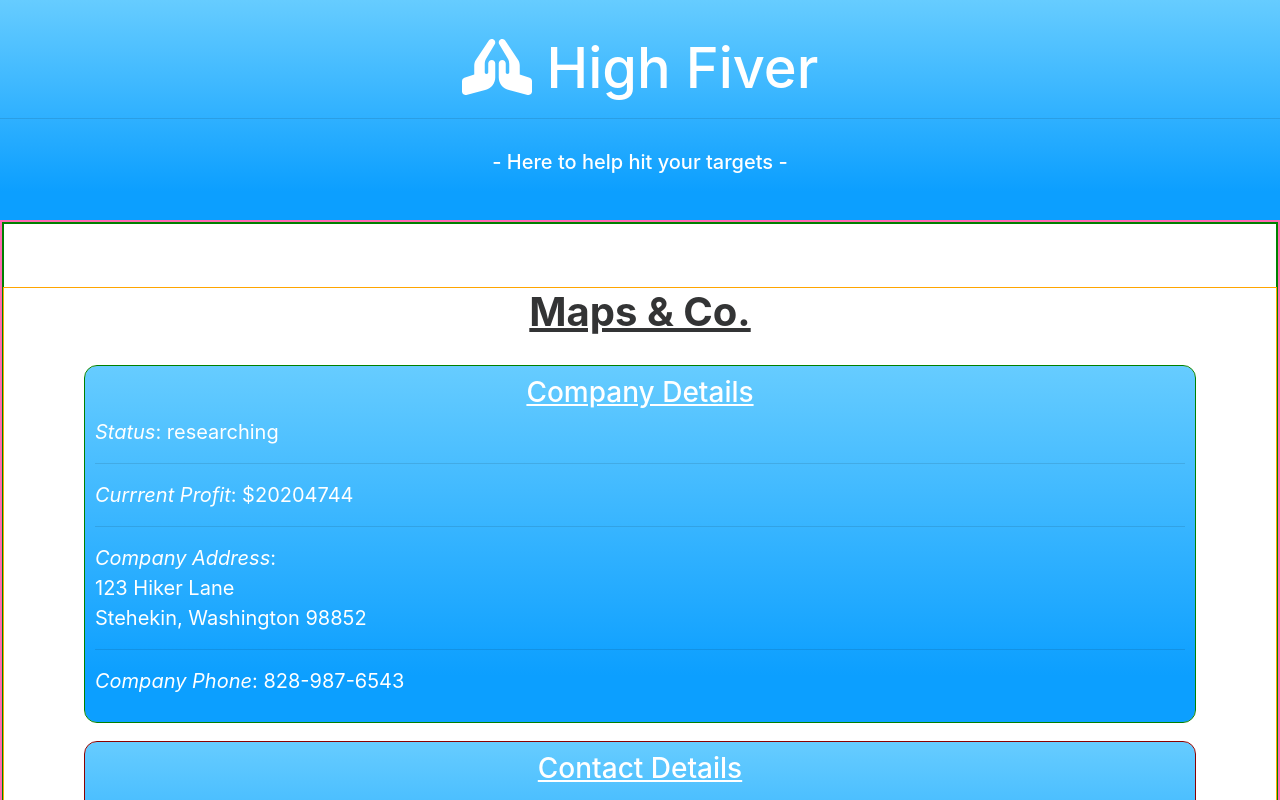
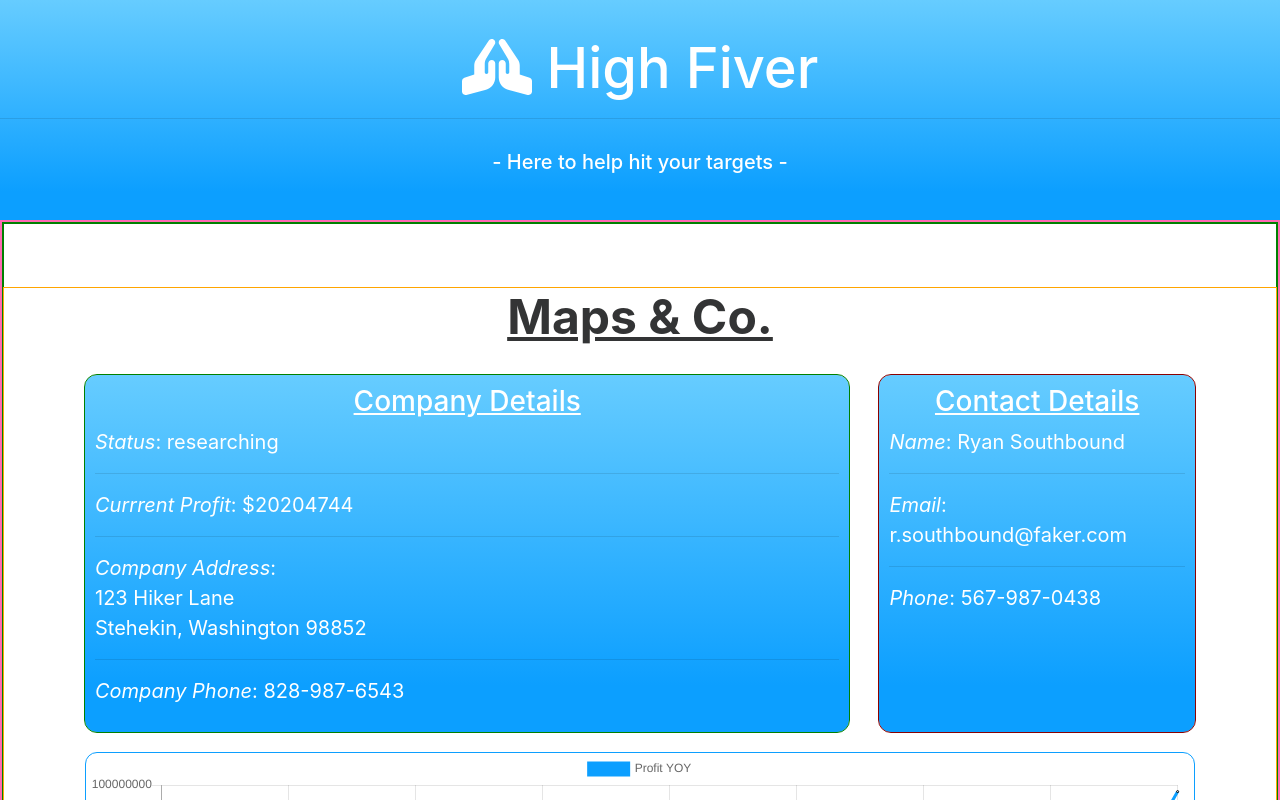
Before and after one commit to adebruyne/high_five, a React (Create React App) app: page / in a window 1280 px wide. Shown: the top 800 px of the page. Built offline with nearby package versions, Linux system fonts and the light colour scheme.

Commit message:
adds styling to edit form. Still needs refactoring

```diff
--- a/src/components/CompanyDetailHolder.js
+++ b/src/components/CompanyDetailHolder.js
@@ -19,6 +19,8 @@ class CompanyDetailHolder extends Component {
             <div className='company-detail-holder'>
                 <div className="container">
                     <h1 className="company-detail-header"><strong>{this.props.currentCompany.company_name}</strong></h1>
+                    <div className="company-detail-div-fullscreen">
+                        <div className="company-detail-div2-fullscreen">
                             <CompanyDetails
                                 status={this.props.currentCompany.status}
                                 currentProfit={this.props.currentCompany.current_profit}
@@ -28,8 +30,10 @@ class CompanyDetailHolder extends Component {
                             <CompanyContacts
                                 contact={this.props.currentCompany.company_contact}
                             />
+                        </div>
                         <Chart
                             profit={this.props.currentCompany.finance} />
+                    </div>
                     <div className="btn-div">
                         <button className="btn-edit-company" onClick={(e) => {
                             e.preventDefault();
--- a/src/components/Home.js
+++ b/src/components/Home.js
@@ -24,19 +24,27 @@ class Home extends Component {
 
     render() {
         // find the company selected to display in detail view
-        const theCurrentCompany = this.state.data.find(theOne => {
+        let theCurrentCompany = this.state.data.find(theOne => {
             return this.state.selectedCompany === theOne.id;
         })
+
         return (
             <div className="home">
+
                 <div className="main-holder">
                     {this.state.isEdit ?
-                        (<form onSubmit={this._onEditSubmit.bind(this)}>
+                        (<form
+                            className="edit-form container"
+                            onSubmit={this._onEditSubmit.bind(this)}>
+                            <h3>Edit Company</h3>
+                            <label>Company Name:
                                 <input type="text"
                                     placeholder={theCurrentCompany.company_name}
                                     defaultValue={theCurrentCompany.company_name}
                                     ref="company_name" />
+                            </label>
                             <br />
+                            <label>Company Address:
                             <input type="text"
                                     placeholder={theCurrentCompany.company_address.street}
                                     defaultValue={theCurrentCompany.company_address.street}
@@ -53,12 +61,16 @@ class Home extends Component {
                                     placeholder={theCurrentCompany.company_address.zip}
                                     defaultValue={theCurrentCompany.company_address.zip}
                                     ref="zip" />
+                            </label>
                             <br />
+                            <label>Company Phone Number:
                             <input type="text"
                                     placeholder={theCurrentCompany.company_phone}
                                     defaultValue={theCurrentCompany.company_phone}
                                     ref="company_phone" />
+                            </label>
                             <br />
+                            <label>Company Contact:
                             <input type="text"
                                     placeholder={theCurrentCompany.company_contact.name}
                                     defaultValue={theCurrentCompany.company_contact.name}
@@ -71,6 +83,7 @@ class Home extends Component {
                                     placeholder={theCurrentCompany.company_contact.email}
                                     defaultValue={theCurrentCompany.company_contact.email}
                                     ref="email" />
+                            </label>
                             <br />
                             <label>Select Status:
                       <select
@@ -85,13 +98,15 @@ class Home extends Component {
                                 </select>
                             </label>
                             <br />
+                            <label>Current Profit:
                             <input
                                     type="text"
                                     placeholder={theCurrentCompany.current_profit}
                                     defaultValue={theCurrentCompany.current_profit}
                                     ref="current_profit" />
+                            </label>
 
-                            <button type="submit">Save</button>
+                            <button className="save-btn" type="submit">Save</button>
                         </form>)
                         : (
                             <CompanyDetailHolder
@@ -108,13 +123,24 @@ class Home extends Component {
                     </div>
 
                     {this.state.shouldDisplayForm ?
-                        <Form onSubmit={fields => this._onFormSubmit(fields)} /> : null}
+                        <Form
+                            onSubmit={fields => this._onFormSubmit(fields)}
+
+                        /> : null}
                     <CompaniesList
                         companies={this.state.data}
                         handleCompanySelection={this._selectCompany} />
                 </div>
             </div>
         )
+    }
+
+
+
+    _newEditSubmit = (fields) => {
+        console.log(fields)
+        let id = this.state.selectedCompany
+        console.log(id)
     }
 
     // ******************************
@@ -165,6 +191,7 @@ class Home extends Component {
         this.setState({
             selectedCompany: id
         });
+        console.log(this.state.selectedCompany)
     }
     // ******************************
     //  UPDATE
@@ -181,7 +208,6 @@ class Home extends Component {
     _onEditSubmit(event) {
         event.preventDefault();
         let id = this.state.selectedCompany
-        console.log(id)
         let newUpdatedCompanies = this.state.data
         newUpdatedCompanies = newUpdatedCompanies.map(company => {
             if (company.id === id) {
--- a/src/css/CompanyDetailHolder.css
+++ b/src/css/CompanyDetailHolder.css
@@ -41,3 +41,17 @@
         margin-bottom: 30px;
     }
 }
+
+/* LAPTOP */
+@media only screen and (min-width: 1024px) {
+
+    .company-detail-div2-fullscreen{
+        display: flex;
+        flex-direction: row;
+        justify-content: space-evenly;
+    }
+
+    .company-detail-header{
+        font-size: 3rem;
+    }
+}
--- a/src/css/CompanyDetails.css
+++ b/src/css/CompanyDetails.css
@@ -11,3 +11,15 @@
     text-decoration: underline;
     text-align: center;
 }
+
+
+/* **************** MEDIA QUERIES ******************************** */
+/* LAPTOP */
+@media only screen and (min-width: 1024px) {
+
+    .company-specifics{
+       width: 70%;
+       margin-right: 30px;
+    }
+
+}
--- a/src/css/Home.css
+++ b/src/css/Home.css
@@ -33,3 +33,12 @@
    padding: 10px;
    background: linear-gradient(to top, #0c9fff 13%, #66ccff 100%);
 }
+
+.save-btn{
+   border-radius: 12px;
+   border: 4px solid rgb(12,159,255);
+   margin: 20px;
+   background: rgb(12,159,255);
+   color: white;
+   font-size: 1.5rem;
+}
```
Lines whose indentation alone changed are shown as unchanged.
